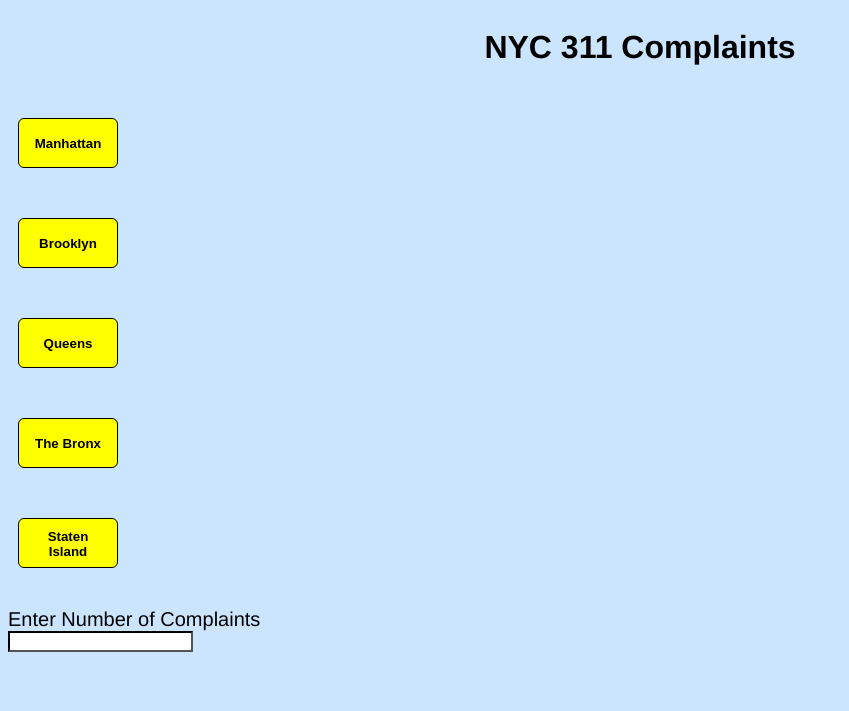
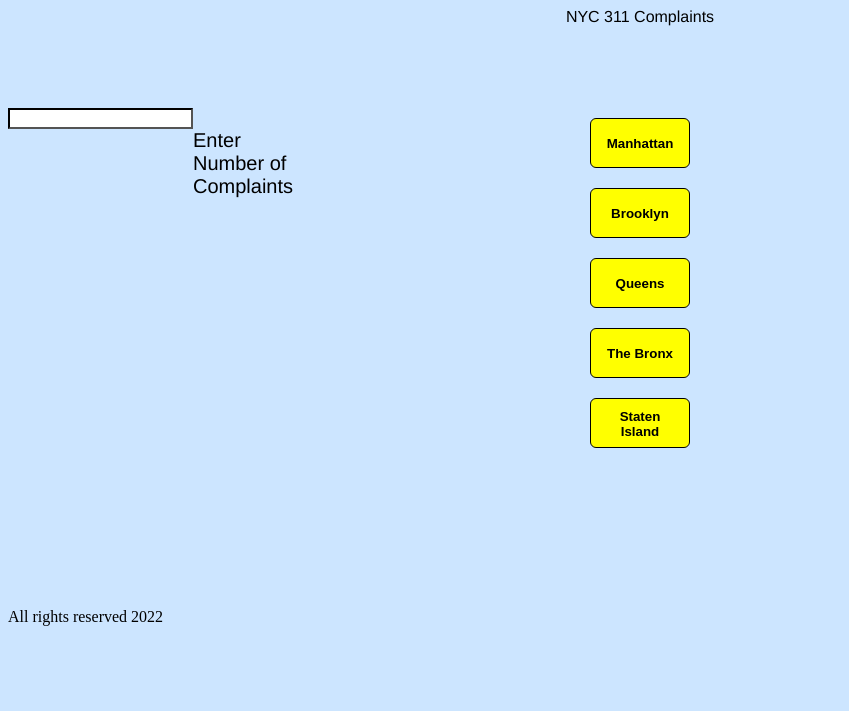
Before and after one commit to BohemianMoonChild/PizzaRat-NY, a plain HTML site: page index.html in a window 1280 px wide. Shown: the whole page, without its empty margins (0-849 px from the left). Drawn offline with Linux system fonts and the light colour scheme.

Commit message:
more css

```diff
--- a/index.html
+++ b/index.html
@@ -14,9 +14,9 @@
     <title>NYC Pizza Rat</title>
 </head>
 <body>
-    <h1>NYC 311 Complaints</h1>
-
-    <div>
+    <header id="header">NYC 311 Complaints</header>
+<section>
+    <div class="inputbox">
         <label for="complaints">Enter Number of Complaints</label>
         <input type="number" name="complaints" id="complaints-input">
     </div>
@@ -28,13 +28,15 @@
         <button id="bronx">The Bronx</button>
         <button id="statenIsland">Staten Island</button>
     </div>
-
+</section>
     <!-- <div>
         <button id="toggle">toggle</button>
     </div> -->
 
     <div id="container"></div>
 
+  <footer> All rights reserved 2022 </footer>
+
 
 </body>
 </html>
--- a/style.css
+++ b/style.css
@@ -25,16 +25,29 @@ button {
     width: 100px;
     height: 50px;
 
-
 }
 
 .buttons {
     display: grid;
-    grid-area: section;
+    margin: 0 auto;
+    padding: 0%;
+    grid-area: top;
+
 }
 
 
-h1 {
+section {
+    display: grid;
+    grid-template-areas:
+    "top"
+    "body";
+    grid-template-columns: 100%;
+    grid-template-rows: 110px 1fr;
+}
+
+
+
+header {
     text-align: center;
     font-family: 'Franklin Gothic Medium';
     grid-area: header;
@@ -50,7 +63,14 @@ label {
 
 input {
     border-color: black;
-    grid-area: section;
+}
+
+.inputbox {
+    display:grid;
+    grid-area: top;
+    height: 50px;
+    width: 300px;
+
 }
 
 footer{
```
